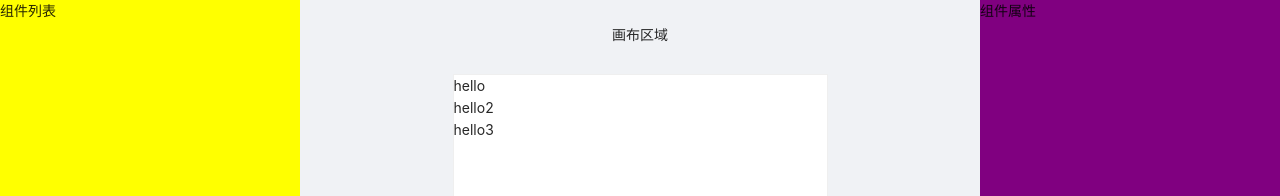
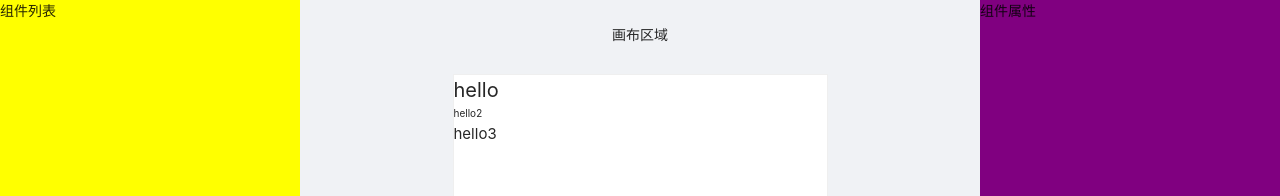
Before and after one commit to chenhui996/Egg-Editor, a Vue app in the folder egg-editor/: page /editor in a window 1280 px wide. Shown: the top 196 px of the page. Built offline with nearby package versions, Linux system fonts and the light colour scheme.

Commit message:
feat: add EText component -> simplest model

```diff
--- a/egg-editor/package.json
+++ b/egg-editor/package.json
@@ -10,12 +10,14 @@
   "dependencies": {
     "ant-design-vue": "^2.2.6",
     "core-js": "^3.6.5",
+    "lodash-es": "^4.17.21",
     "uuid": "^8.3.2",
     "vue": "^3.0.0",
     "vue-router": "^4.0.11",
     "vuex": "^4.0.2"
   },
   "devDependencies": {
+    "@types/lodash-es": "^4.17.4",
     "@types/uuid": "^8.3.1",
     "@typescript-eslint/eslint-plugin": "^2.33.0",
     "@typescript-eslint/parser": "^2.33.0",
--- /dev/null
+++ b/egg-editor/src/components/EText.vue
@@ -0,0 +1,46 @@
+<template>
+  <component :is="tag" :style="styleProps" class="e-text-component">{{
+    text
+  }}</component>
+</template>
+
+<script lang="ts">
+import {defineComponent, computed} from 'vue'
+import {pick} from 'lodash-es'
+export default defineComponent({
+  name: 'e-text',
+  props: {
+    text: {
+      type: String,
+    },
+    fontSize: {
+      type: String,
+    },
+    tag: {
+      type: String,
+      default: 'div',
+    },
+  },
+  setup(props) {
+    const styleProps = computed(() => pick(props, ['fontSize']))
+    return {
+      styleProps,
+    }
+  },
+})
+</script>
+
+<style scoped>
+h2.e-text-component,
+p.e-text-component {
+  margin-bottom: 0;
+}
+button.e-text-component {
+  padding: 5px 10px;
+  cursor: pointer;
+}
+.e-text-component {
+  box-sizing: border-box;
+  white-space: pre-wrap;
+}
+</style>
--- a/egg-editor/src/store/editor.ts
+++ b/egg-editor/src/store/editor.ts
@@ -22,18 +22,18 @@ interface ComponentData {
 export const testComponents: ComponentData[] = [
   {
     id: uuidv4(),
-    name: 'e-test',
-    props: {text: 'hello'},
+    name: 'e-text',
+    props: {text: 'hello', fontSize: '20px'},
   },
   {
     id: uuidv4(),
-    name: 'e-test',
-    props: {text: 'hello2'},
+    name: 'e-text',
+    props: {text: 'hello2', fontSize: '10px'},
   },
   {
     id: uuidv4(),
-    name: 'e-test',
-    props: {text: 'hello3'},
+    name: 'e-text',
+    props: {text: 'hello3', fontSize: '15px'},
   },
 ]
 
--- a/egg-editor/src/views/Editor.vue
+++ b/egg-editor/src/views/Editor.vue
@@ -8,9 +8,12 @@
         <a-layout-content class="preview-container">
           <p>画布区域</p>
           <div class="preview-list" id="canvas-area">
-            <div v-for="component in components" :key="component.id">
-              {{ component.props.text }}
-            </div>
+            <component
+              v-for="component in components"
+              v-bind="component.props"
+              :is="component.name"
+              :key="component.id"
+            />
           </div>
         </a-layout-content>
       </a-layout>
@@ -29,9 +32,12 @@
 import {computed, defineComponent} from 'vue'
 import {useStore} from 'vuex'
 import {GlobalDataProps} from '../store'
-// import { EditorProps } from '../store/editor';
+import EText from '../components/EText.vue'
 
 export default defineComponent({
+  components: {
+    EText,
+  },
   setup() {
     const store = useStore<GlobalDataProps>()
     const components = computed(() => store.state.editor.components)
```
Also changed, not shown: 1 other file (tests, documents, lock files or other folders).
